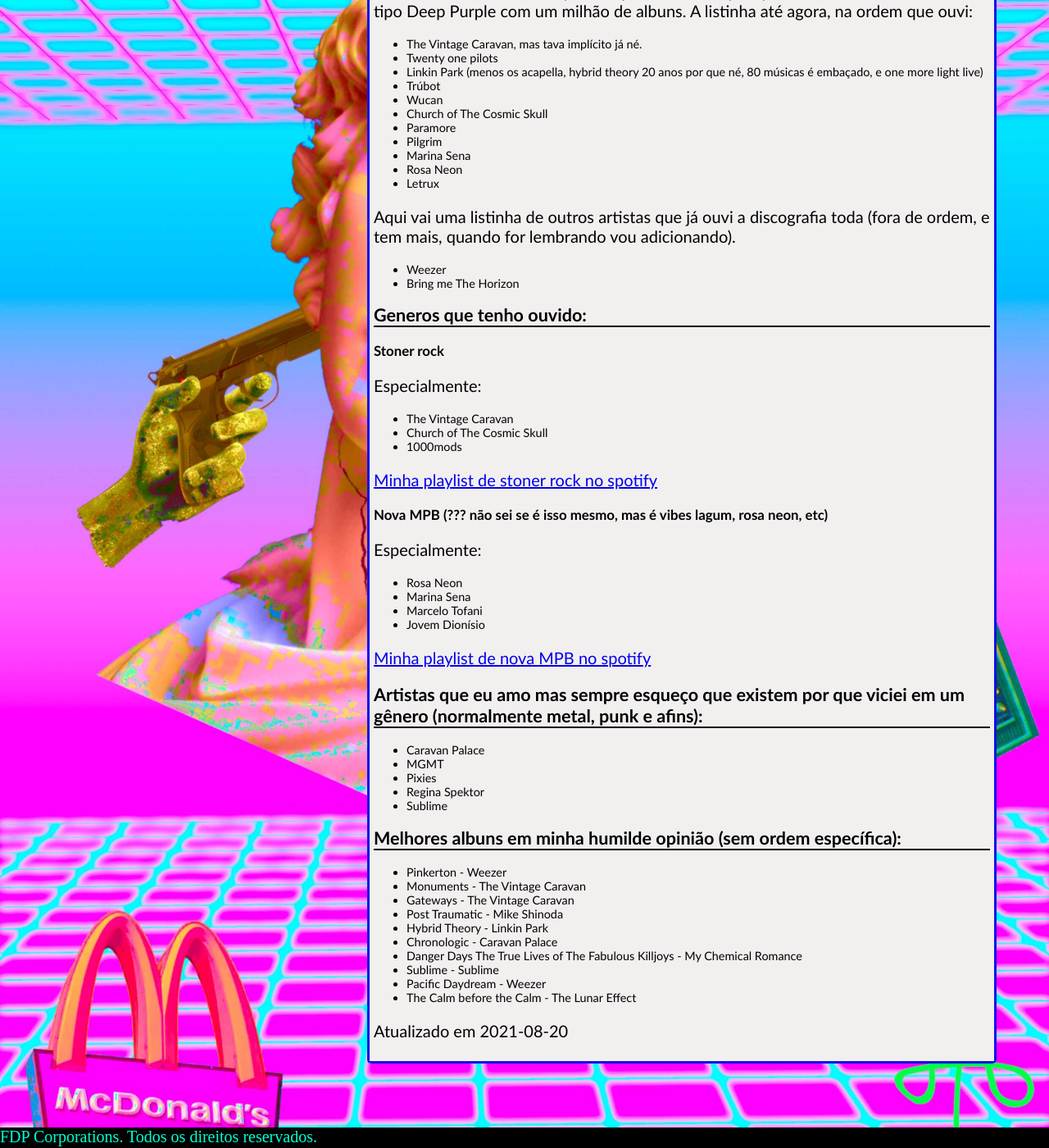
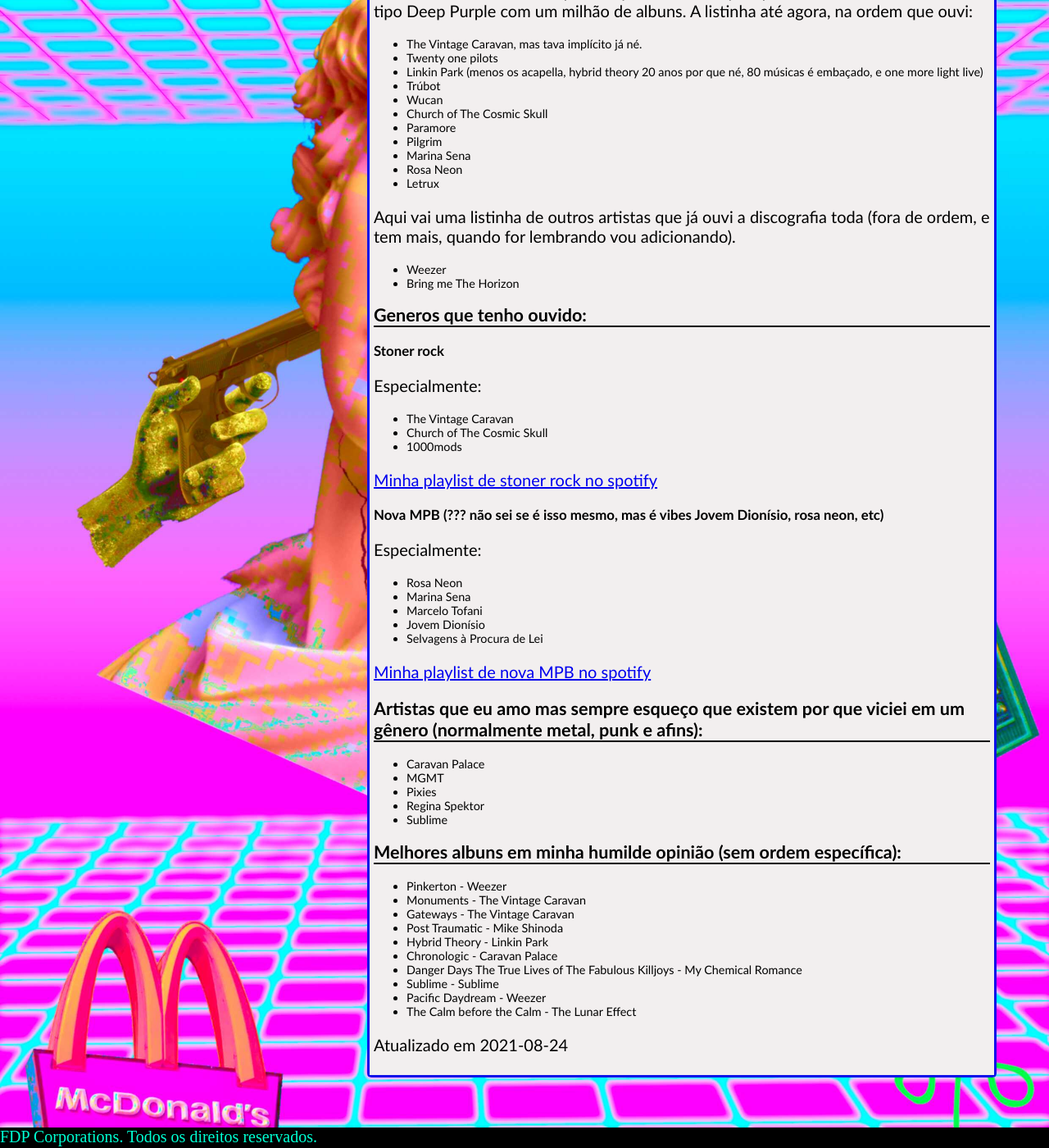
Before and after one commit to lrr68/site, a Jekyll site: the page built from _blog/musgas.md, in a window 1280 px wide and 1400 px high, scrolled down 336 px. Shown: the whole window at 82% size. Built offline with Jekyll 4.4.1, drawn with Linux system fonts in a browser that asks for light colours.

Commit message:
typo and update musgas

```diff
--- a/_blog/musgas.md
+++ b/_blog/musgas.md
@@ -39,12 +39,13 @@
 
 [Minha playlist de stoner rock no spotify](https://open.spotify.com/playlist/7xTQlsBEQ6UjkOw615iRL8?si=nWgN4xLLS62OSrd9NCJV0A)
 
-### Nova MPB (??? não sei se é isso mesmo, mas é vibes lagum, rosa neon, etc)
+### Nova MPB (??? não sei se é isso mesmo, mas é vibes Jovem Dionísio, rosa neon, etc)
 Especialmente:
 + Rosa Neon
 + Marina Sena
 + Marcelo Tofani
 + Jovem Dionísio
++ Selvagens à Procura de Lei
 
 [Minha playlist de nova MPB no spotify](https://open.spotify.com/playlist/0ZrL8Eez0fqpNNeflhCksJ?si=276298545b34444c)
 
@@ -67,4 +68,4 @@
 + Pacific Daydream - Weezer
 + The Calm before the Calm - The Lunar Effect
 
-Atualizado em 2021-08-20
+Atualizado em 2021-08-24
```
Also changed, not shown: _blog/filmoes.md (+2 -2 lines), 1 other file.
